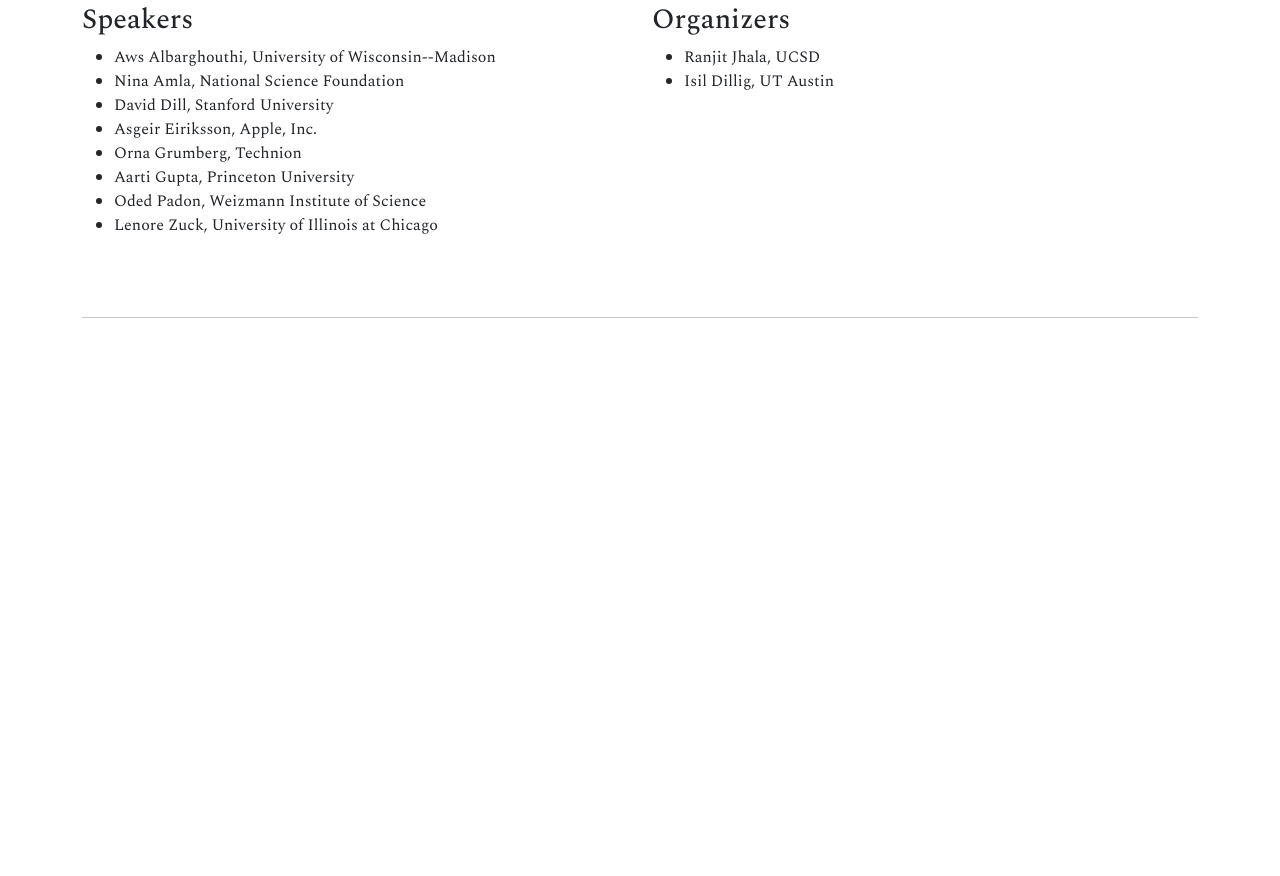
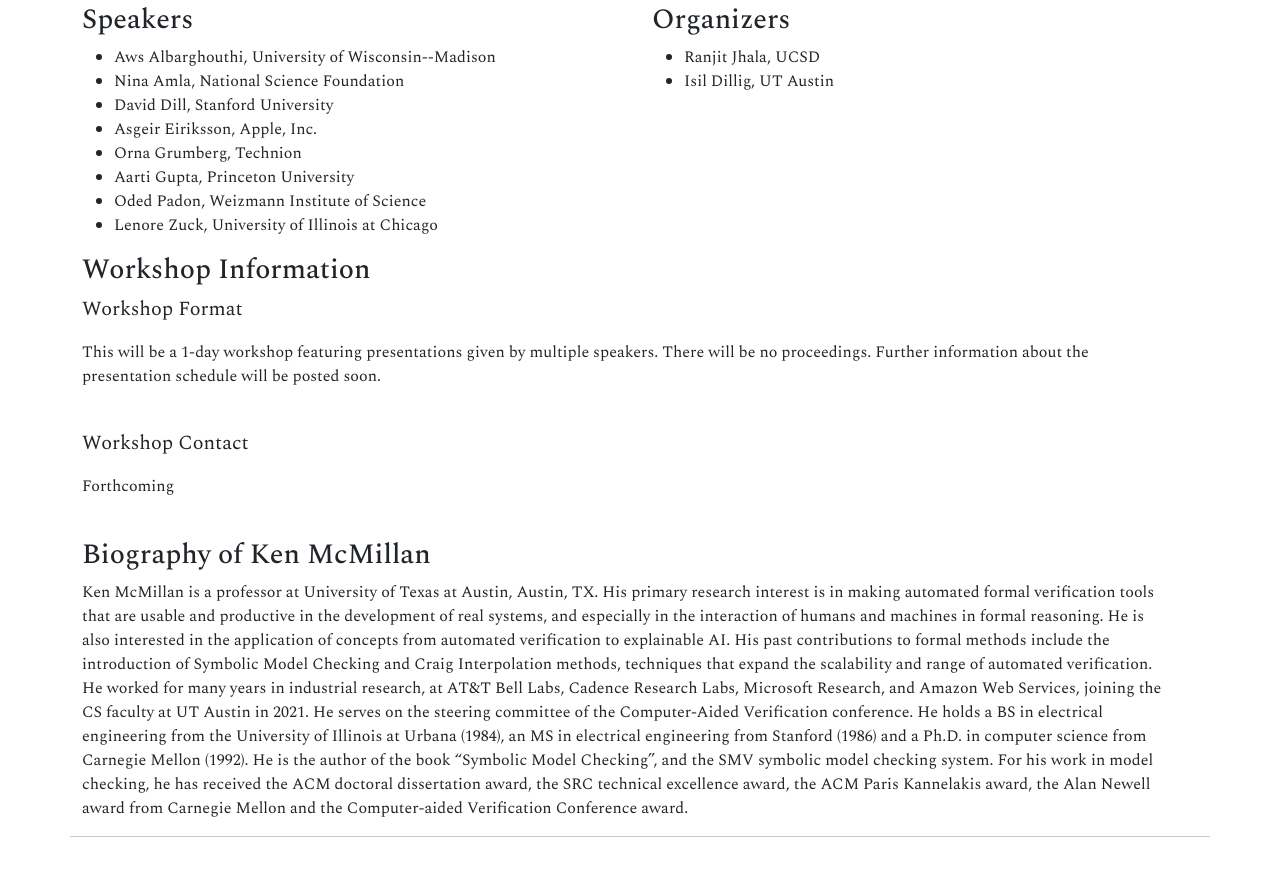
Before and after one commit to kenfest25/kenfest25.github.io, a plain HTML site: page index.html in a window 1280 px wide. Shown: the part 1096-1972 px from the top of the page. Before the commit the page ends 1430 px from the top, so only its background shows below. Drawn offline with nearby package versions, Linux system fonts and the light colour scheme.

Commit message:
more info

```diff
--- a/index.html
+++ b/index.html
@@ -132,11 +132,33 @@
   <li>Isil Dillig, UT Austin</li>
   </ul>
   </div>
+  <div class="row">
+	<div class="col">
+	  <h3> Workshop Information </h3>
+
+	<p class="lead">Workshop Format</p>
+	<p>This will be a 1-day workshop featuring presentations given by multiple speakers. There will be no proceedings. Further information about the presentation schedule will be posted soon.</p>
+	<br>
+
+	<p class="lead">Workshop Contact</p>
+	<p>Forthcoming</p><!--RF: should we make an email/mailing list or just add our own email? -->
+	<br>
+  	</div>
+  </div>
+  <div class="row">
+  <div class="col">
+	<h3>Biography of Ken McMillan</h3><!--RF: Just a placeholder bio pasted from Ken's webpage. -->
+
+	<p>
+		Ken McMillan is a professor at University of Texas at Austin, Austin, TX.
+		His primary research interest is in making automated formal verification tools that are usable and productive in the development of real systems, and especially in the interaction of humans and machines in formal reasoning. He is also interested in the application of concepts from automated verification to explainable AI. His past contributions to formal methods include the introduction of Symbolic Model Checking and Craig Interpolation methods, techniques that expand the scalability and range of automated verification. He worked for many years in industrial research, at AT&T Bell Labs, Cadence Research Labs, Microsoft Research, and Amazon Web Services, joining the CS faculty at UT Austin in 2021. He serves on the steering committee of the Computer-Aided Verification conference.  He holds a BS in electrical engineering from the University of Illinois at Urbana (1984), an MS in electrical engineering from Stanford (1986) and a Ph.D. in computer science from Carnegie Mellon (1992). He is the author of the book “Symbolic Model Checking”, and the SMV symbolic model checking system. For his work in model checking, he has received the ACM doctoral dissertation award, the SRC technical excellence award, the ACM Paris Kannelakis award, the Alan Newell award from Carnegie Mellon and the Computer-aided Verification Conference award.
+
+	</p>
+  </div>
 </div>
 
 <br><br>
 <hr>
-
-
+<br><br><br>
     </body>
 </html>
--- a/style.css
+++ b/style.css
@@ -1,6 +1,6 @@
     body {
         font-family:"Spectral", serif;
-        font-weight: 200;
+        font-weight: 300;
         font-style: normal;
         margin-left: 10% auto;
         margin-right: 10% auto;
```
